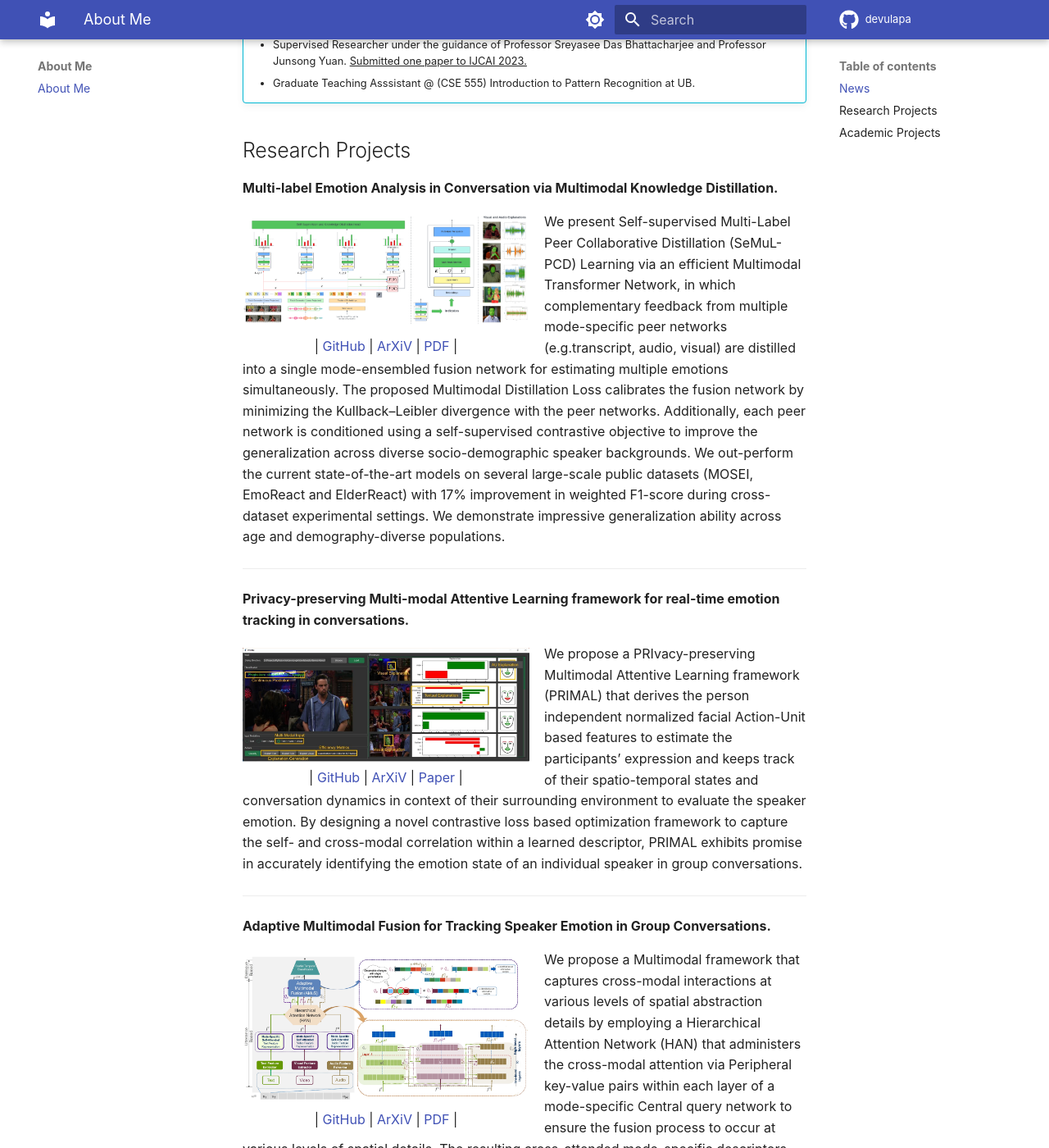
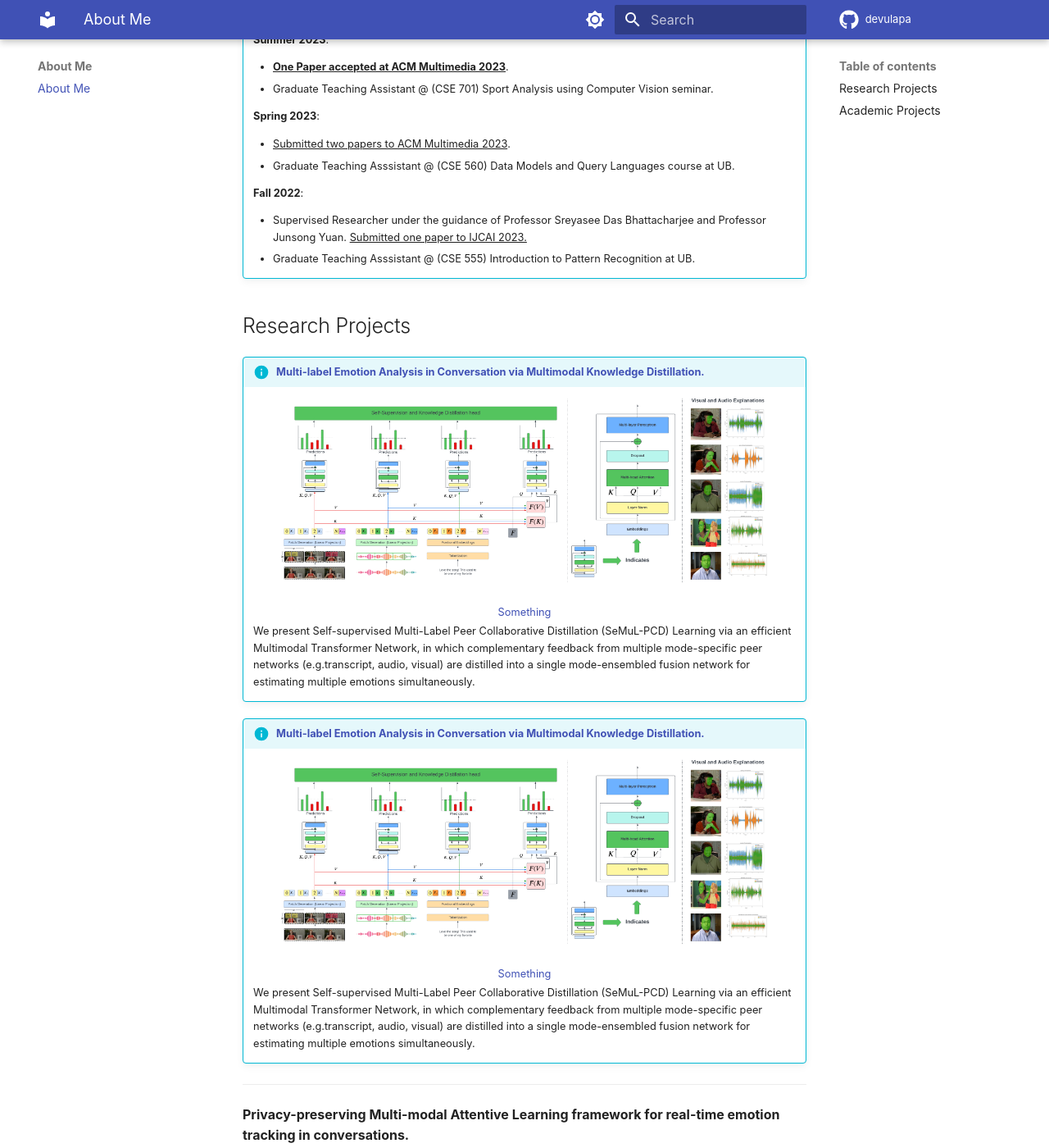
Before and after one commit to neuralnaresh/neuralnaresh.github.io, an MkDocs documentation site: the page built from docs/index.md, in a window 1280 px wide and 1400 px high, scrolled down 884 px. Shown: the whole window at 82% size. Built offline with MkDocs 1.6.1 and Material for MkDocs 9.7.7, drawn with Linux system fonts in a browser that asks for light colours; some web fonts are replaced; comment, search, counter and statistics services are not loaded; some of the changed text lies outside the part shown.

Commit message:
new look

```diff
--- a/docs/index.md
+++ b/docs/index.md
@@ -4,23 +4,26 @@
 ![Image title](images/site-images/image-modified.png){ width="200" }
 </figure>
 
-<p style="text-align: center; margin-top:-10px;"><b>Naresh Kumar Devulapally</b></p>
+<p style="text-align: center; margin-top:-10px; font-size: 22px;"><b>Naresh Kumar Devulapally</b></p>
 
-<p style="text-align: center;margin-top:-10px;">| <a href="https://www.linkedin.com/in/nareshdevulapally" target = "_blank">Linkedin1</a> | <a href="https://www.linkedin.com/in/nareshdevulapally" target = "_blank">Github</a> | <a href="https://www.linkedin.com/in/nareshdevulapally" target = "_blank">Resume</a> |</p>
+<p style="text-align: center;margin-top:-25px;"><a href="https://www.linkedin.com/in/nareshdevulapally" target = "_blank">LinkedIn</a> | <a href="https://www.linkedin.com/in/nareshdevulapally" target = "_blank">Github</a> | <a href="https://www.linkedin.com/in/nareshdevulapally" target = "_blank">Resume</a></p>
 
-## News
+I am an MS Thesis candidate co-advised by <a href="https://cse.buffalo.edu/~jsyuan/" target = "_blank">Dr. Junsong Yuan</a> and <a href="https://cse.buffalo.edu/~sreyasee/" target = "_blank">Dr. Sreyasee Das Bhattacharjee</a> at The Visual Computing Lab in the Department of Computer Science at University at Buffalo, SUNY. **My Research is focused on Computer Vision and Multimodal AI (Vision-Language models)** with applications towards Emotion Recognition, Crowd Analytics, Transformer based Object Understanding, and Emotion Generation. My recent (first-author) works are accepted at ACM Multimedia 2023 (∼25% acceptance rate) and BigMM 2023.
 
-!!! info ""
+<hr/>
 
+!!! info "Research Updates"
+    <!-- <p style="text-align: center; margin-top:-5px; font-size: 18px;"><b>Research Updates</b></p> -->
     **Fall 2023**:
 
     - **<u>One Paper accepted at BigMM 2023</u>**.
-    - M.S. Thesis Candidate co-advised by Prof. [Sreyasee Das Bhattacharjee](https://cse.buffalo.edu/~sreyasee/) and Prof. [Junsong Yuan](https://cse.buffalo.edu/~jsyuan/).
+    - M.S. Thesis Candidate co-advised by Prof. [Junsong Yuan](https://cse.buffalo.edu/~jsyuan/) and Prof. [Sreyasee Das Bhattacharjee](https://cse.buffalo.edu/~sreyasee/).
     - Graduate Teaching Assistant @ (CSE 574) Machine Learning course at UB.
 
     **Summer 2023**:
 
     - **<u>One Paper accepted at ACM Multimedia 2023</u>**.
+    - Graduate Teaching Assistant @ (CSE 701) Sport Analysis using Computer Vision seminar.
 
     **Spring 2023**:
 
@@ -34,19 +37,33 @@
 
 ## Research Projects
 
-**Multi-label Emotion Analysis in Conversation via Multimodal
-Knowledge Distillation.**
+<!-- <div>
+<div style="float:center; margin-top:5px; padding-right: 18px">
+<img src="../images/site-images/acm-prop.png" alt="Longtail boat in Thailand" width="500">
 
-<div>
-<div style="float:left; margin-top:5px; padding-right: 18px">
-<img src="../images/site-images/acm-prop.png" alt="Longtail boat in Thailand" width="350"><p style="margin: 0; padding:0; text-align:center">| <a href= "#">GitHub</a> | <a href= "#">ArXiV</a> | <a href= "#">PDF</a> |</p>
-</div>
+<p style="margin: 0; padding:0; text-align:center">| <a href= "#">GitHub</a> | <a href= "#">ArXiV</a> | <a href= "#">PDF</a> |</p>
+</div> -->
+!!! info "[Multi-label Emotion Analysis in Conversation via Multimodal Knowledge Distillation.](conferences/mmfp3687-anand.md)"
+    <figure markdown="1" style="margin:0 auto; text-align: center;">
+    ![Image title](images/site-images/acm-prop.png){ width="600" }
+    </figure>
 
-<p style="margin-top: 0;">
-We present Self-supervised Multi-Label Peer Collaborative Distillation (SeMuL-PCD) Learning via an efficient Multimodal Transformer Network, in which complementary feedback from multiple mode-specific peer networks (e.g.transcript, audio, visual) are distilled into a single mode-ensembled fusion network for estimating multiple emotions simultaneously. The proposed Multimodal Distillation Loss calibrates the fusion network by minimizing the Kullback–Leibler divergence with the peer networks. Additionally, each peer network is conditioned using a self-supervised contrastive objective to improve the generalization across diverse socio-demographic speaker backgrounds. We out-perform the current state-of-the-art models on several large-scale public datasets (MOSEI, EmoReact and ElderReact) with 17% improvement in weighted F1-score during cross-dataset experimental settings. We demonstrate impressive generalization ability across age and demography-diverse populations.
+    <center>[Something](https://www.linkedin.com/in/nareshdevulapally)</center>
+
+    <p style="margin-top: -10px;">
+    We present Self-supervised Multi-Label Peer Collaborative Distillation (SeMuL-PCD) Learning via an efficient Multimodal Transformer Network, in which complementary feedback from multiple mode-specific peer networks (e.g.transcript, audio, visual) are distilled into a single mode-ensembled fusion network for estimating multiple emotions simultaneously.
     </p>
 
-  </div>
+!!! info "[Multi-label Emotion Analysis in Conversation via Multimodal Knowledge Distillation.](conferences/mmfp3687-anand.md)"
+    <figure markdown="1" style="margin:0 auto; text-align: center;">
+    ![Image title](images/site-images/acm-prop.png){ width="600" }
+    </figure>
+
+    <center>[Something](https://www.linkedin.com/in/nareshdevulapally)</center>
+
+    <p style="margin-top: -10px;">
+    We present Self-supervised Multi-Label Peer Collaborative Distillation (SeMuL-PCD) Learning via an efficient Multimodal Transformer Network, in which complementary feedback from multiple mode-specific peer networks (e.g.transcript, audio, visual) are distilled into a single mode-ensembled fusion network for estimating multiple emotions simultaneously.
+    </p>
 ---
 **Privacy-preserving Multi-modal Attentive Learning framework for real-time emotion tracking in conversations.**
 
@@ -54,6 +71,7 @@ We present Self-supervised Multi-Label Peer Collaborative Distillation (SeMuL-PC
 <div style="float:left; margin-top:5px; padding-right: 18px">
 <img src="../images/site-images/primal.PNG" alt="Longtail boat in Thailand" width="350"><p style="margin: 0; padding:0; text-align:center">| <a href= "#">GitHub</a> | <a href= "#">ArXiV</a> | <a href= "#">Paper</a> |</p>
 </div>
+
 
 <p>
       We propose a PRIvacy-preserving Multimodal Attentive Learning framework (PRIMAL) that derives the person independent normalized facial Action-Unit based features to estimate the participants’ expression and keeps track of their spatio-temporal states and conversation dynamics in context of their surrounding environment to evaluate the speaker emotion. By designing a novel contrastive loss based optimization framework to capture the self- and cross-modal correlation within a learned descriptor, PRIMAL exhibits promise in accurately identifying the emotion state of an individual speaker in group conversations.
--- a/mkdocs.yml
+++ b/mkdocs.yml
@@ -6,7 +6,6 @@ nav:
   - Conference Papers:
       - 'ACM Multimedia 2023': conferences/mmfp3687-anand.md
       # - 'Big Multimedia 2023': conferences/mmfp3687-anand.md
-
 
 plugins:
   - search
```
